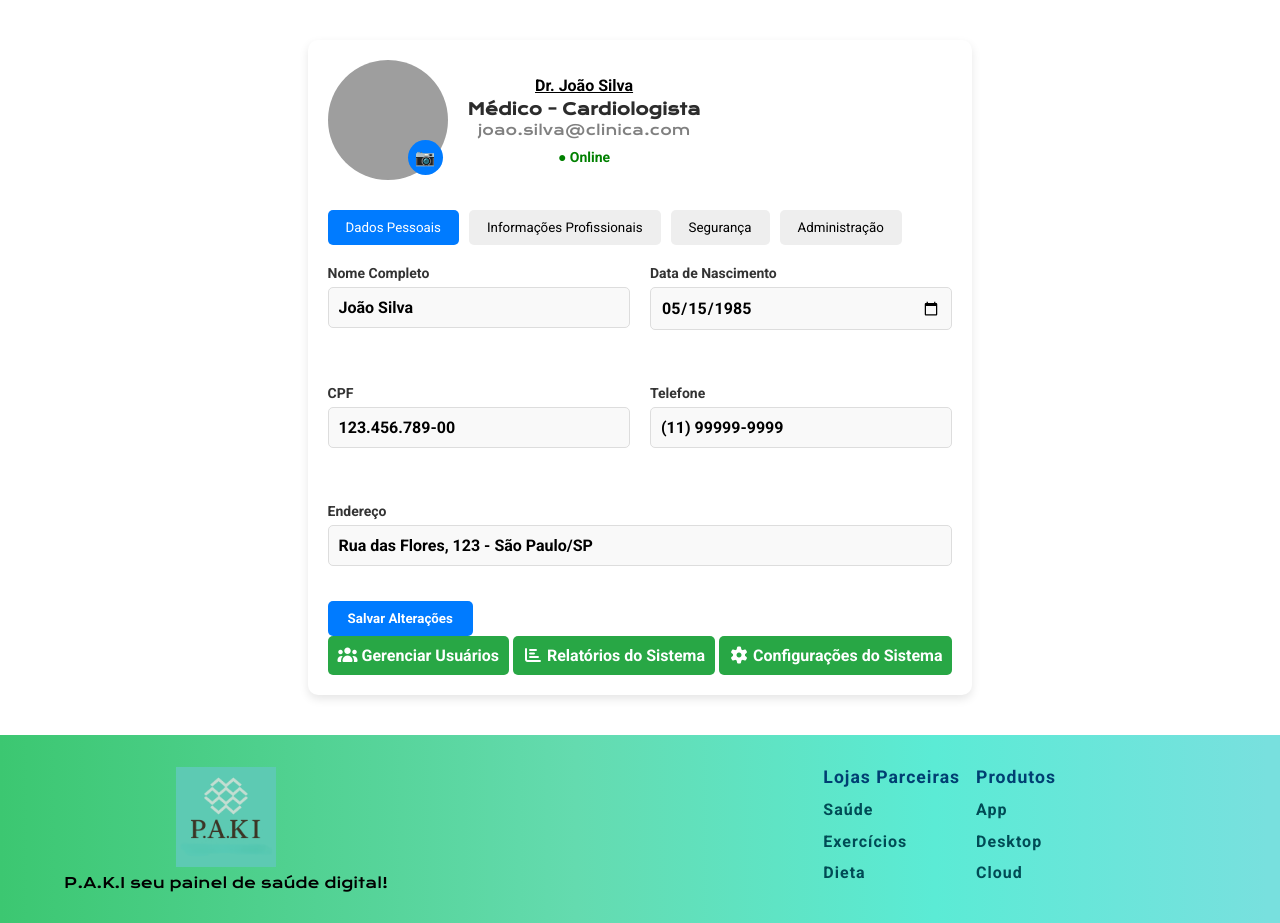
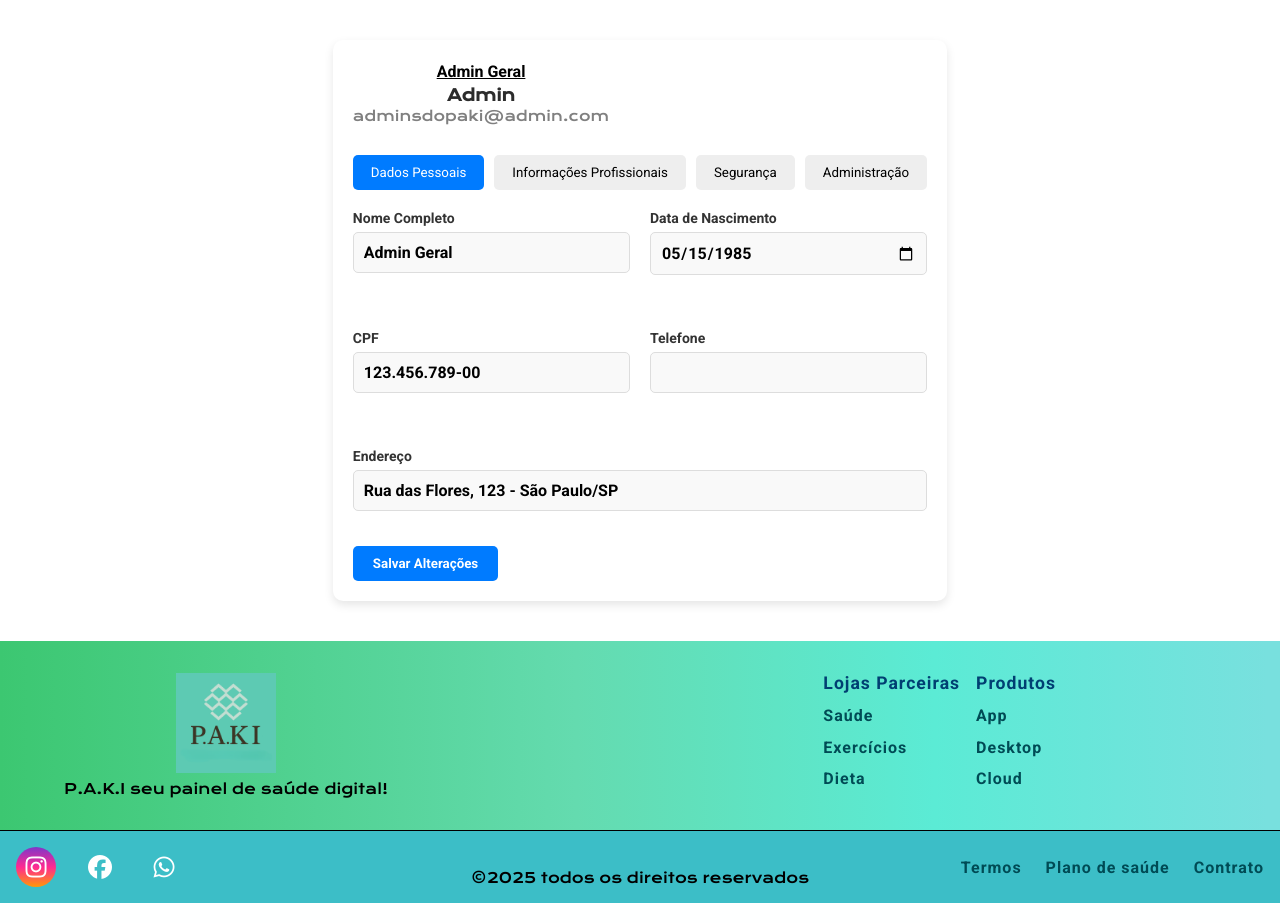
Before and after one commit to DaviLdevv/-paki-2, a Flask app: page /sobremim in a window 1280 px wide. Shown: the part 194-1117 px from the top of the page. Run offline with Flask 3, Linux system fonts and the light colour scheme; a user stored in the database is signed in; parts of the project's set-up code (start-up, migrations or seed data) failed here and were passed over; some libraries are stand-ins or nearby versions; grey boxes are pictures that could not be loaded.

Commit message:
Add files via upload

```diff
--- a/static/03-js/script.js
+++ b/static/03-js/script.js
@@ -532,7 +532,7 @@ document.addEventListener('DOMContentLoaded', function () {
     if (document.title.includes("Sobre o Usuário")) {
 
 
-        fetch('/usuarioatual')
+        fetch('/api/usuarioatual')
             .then(response => response.json())
             .then(usuario => {
                 const nomeCompleto = `${usuario.nome} ${usuario.sobrenome}`;
--- a/templates/sobre-usuario.html
+++ b/templates/sobre-usuario.html
@@ -5,18 +5,11 @@
 {% block conteudoPagina %}
 <div class="container-perfil-usuario">
     <div class="perfil-header">
-        <div class="foto-perfil">
-            <img src="/static/imagens/usuarios/user_default.png" alt="Foto do usuário">
-            <button class="botao-editar-foto">📷</button>
-        </div>
         <div class="info-usuario">
             <!-- Por enquanto, conteúdo estático -->
             <h1 id="nome-usuario">Dr. João Silva</h1>
             <p class="tipo-usuario" id="tipo-usuario">Médico - Cardiologista</p>
             <p class="email-usuario" id="email-usuario">joao.silva@clinica.com</p>
-            <div class="status-usuario">
-                <span class="status ativo" id="status-usuario">● Online</span>
-            </div>
         </div>
     </div>
 
@@ -116,23 +109,6 @@
                 <button type="submit" class="botao-salvar">Alterar Senha</button>
             </form>
         </div>
-
-        <!-- Aba Administração -->
-        <div id="aba-admin" class="aba-conteudo">
-            <div class="admin-actions">
-                <a href="{{ url_for('gerenciarusuarios') }}" class="botao-admin">
-                    <i class="fa-solid fa-users"></i>
-                    Gerenciar Usuários
-                </a>
-                <a href="#" class="botao-admin">
-                    <i class="fa-solid fa-chart-bar"></i>
-                    Relatórios do Sistema
-                </a>
-                <a href="#" class="botao-admin">
-                    <i class="fa-solid fa-cog"></i>
-                    Configurações do Sistema
-                </a>
-            </div>
         </div>
     </div>
 </div>
```
